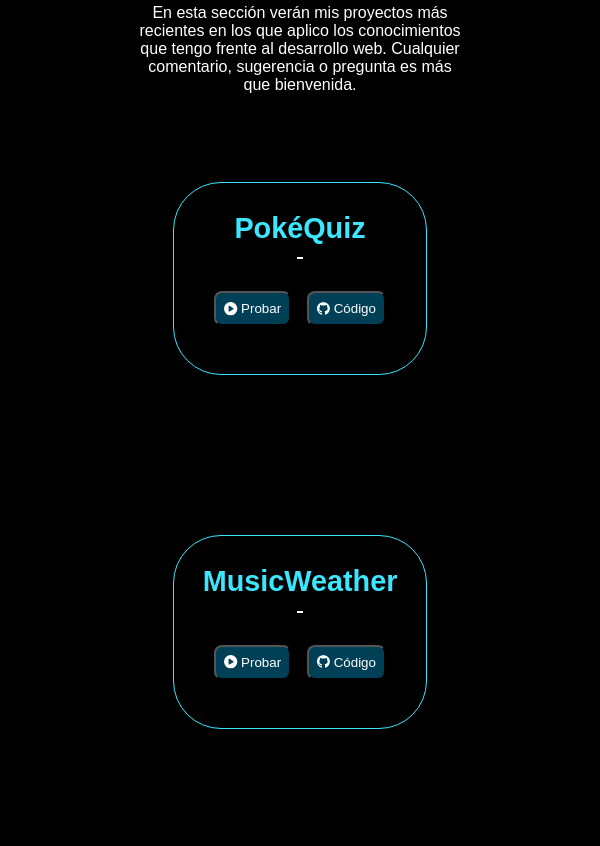
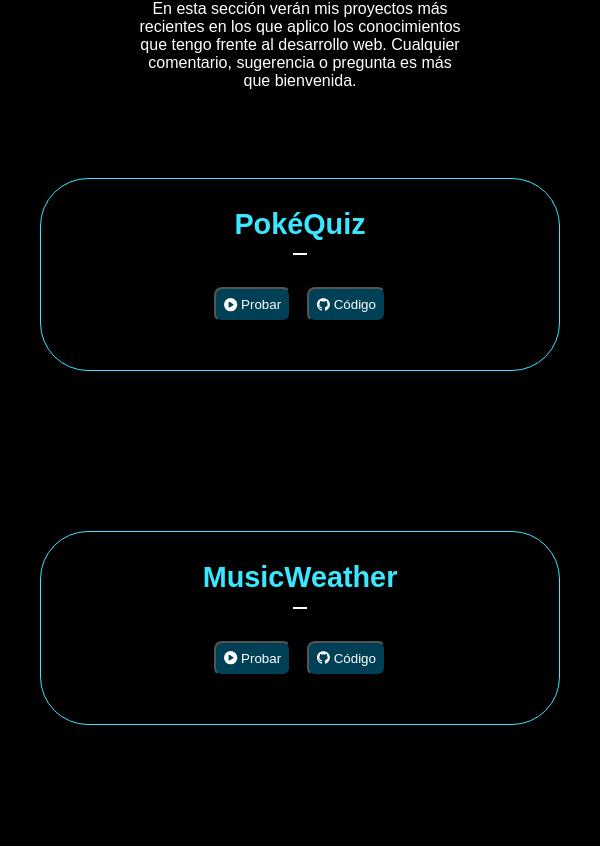
Before and after one commit to DiegoEMartinezZ/PortfolioWeb, a React (Create React App) app: page / in a window 600 px wide. Shown: the part 1274-2120 px from the top of the page. Built offline with nearby package versions, Linux system fonts and the light colour scheme.

Commit message:
se cambia el footer

```diff
--- a/src/components/about/styles.css
+++ b/src/components/about/styles.css
@@ -67,7 +67,6 @@ section.abilities {
 article.ability-container {
   margin: 1rem;
   padding: 1rem;
-  border: #3ae7ff solid 1px;
   border-radius: 5rem;
 }
 
@@ -174,11 +173,7 @@ footer {
     margin: auto 20%;
   }
   article.project-section-preview {
-    color: #fff;
-    border: #3ae7ff solid 1px;
-    border-radius: 3rem;
-    margin: 5rem 10rem;
-    padding: 1rem;
+    margin: 5rem 8rem;
   }
 }
 
@@ -214,6 +209,9 @@ footer {
   footer {
     font-size: 0.8rem;
   }
+  article.project-section-preview {
+    margin: 5rem 8rem;
+  }
 }
 
 @media (max-width: 600px) {
@@ -242,6 +240,10 @@ footer {
     margin: auto;
   }
 
+  article.project-section-preview {
+    margin: 5rem 1rem;
+  }
+
   button.view-site,
   button.view-code {
     padding: 0.5rem 0.5rem;
@@ -251,8 +253,13 @@ footer {
     color: #fff;
   }
 
+  section#contact {
+    font-size: 0.8rem;
+    margin: 1rem;
+    margin-bottom: 8rem;
+  }
+
   footer {
     font-size: 0.8rem;
-    width: 100vw;
   }
 }
```
